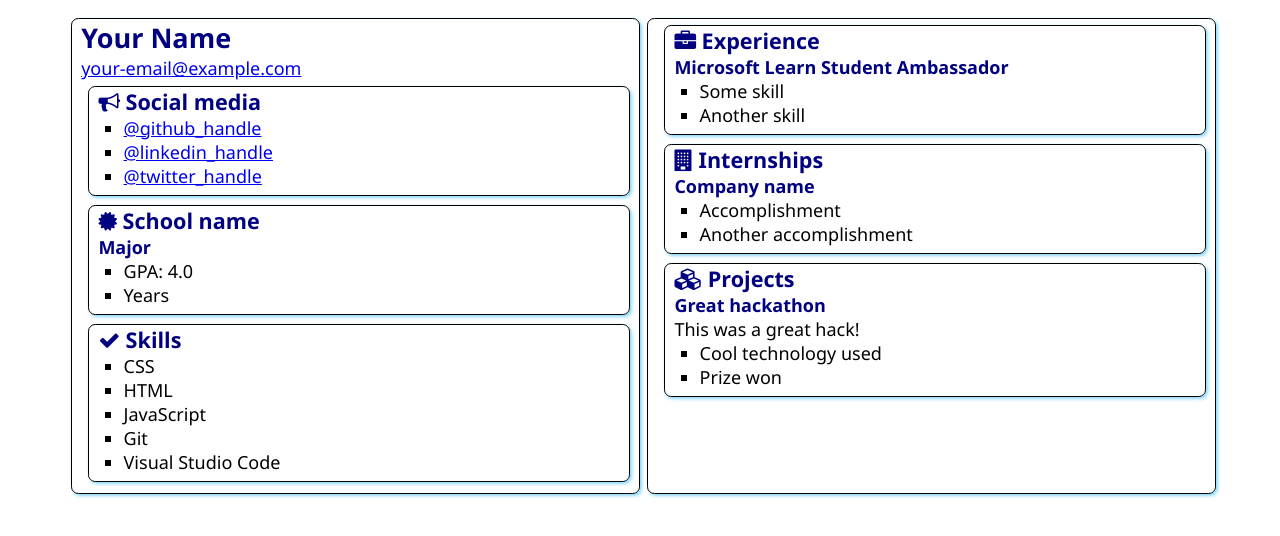
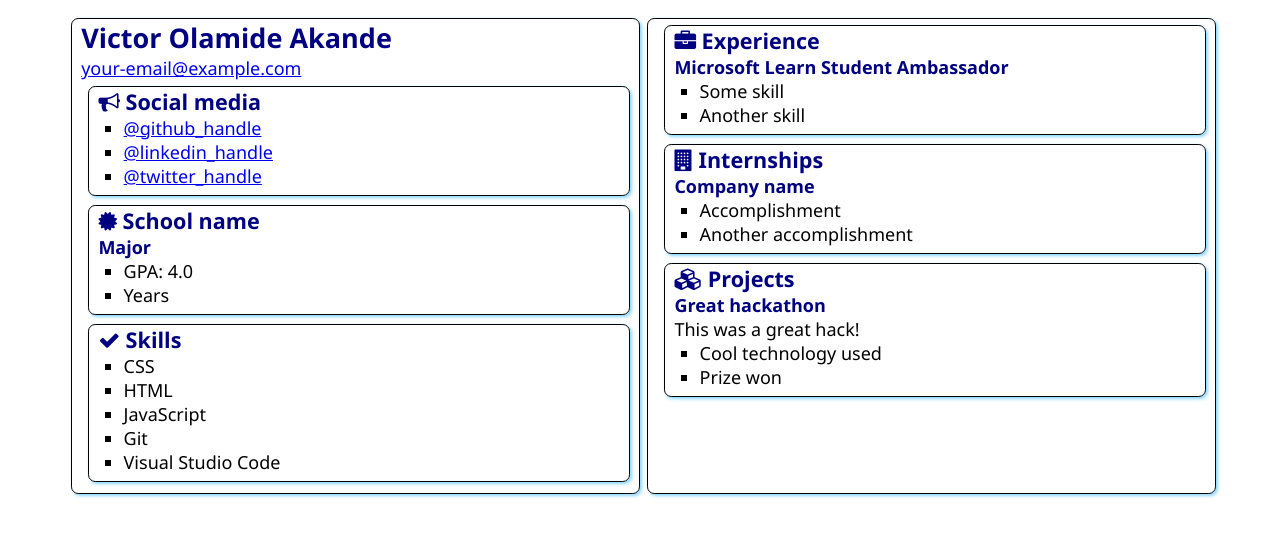
Before and after one commit to victor-akande/SATechnicalOnboarding, a plain HTML site: page src/index.html in a window 1280 px wide. Drawn offline with Linux system fonts and the light colour scheme.

Commit message:
updated my name

```diff
--- a/src/index.html
+++ b/src/index.html
@@ -12,7 +12,7 @@
 <body>
     <main>
         <article class="box">
-            <h1>Your Name</h1>
+            <h1>Victor Olamide Akande</h1>
             <div><a href="mailto:your.email@example.com">your-email@example.com</a></div>
 
             <section class="box">
```
